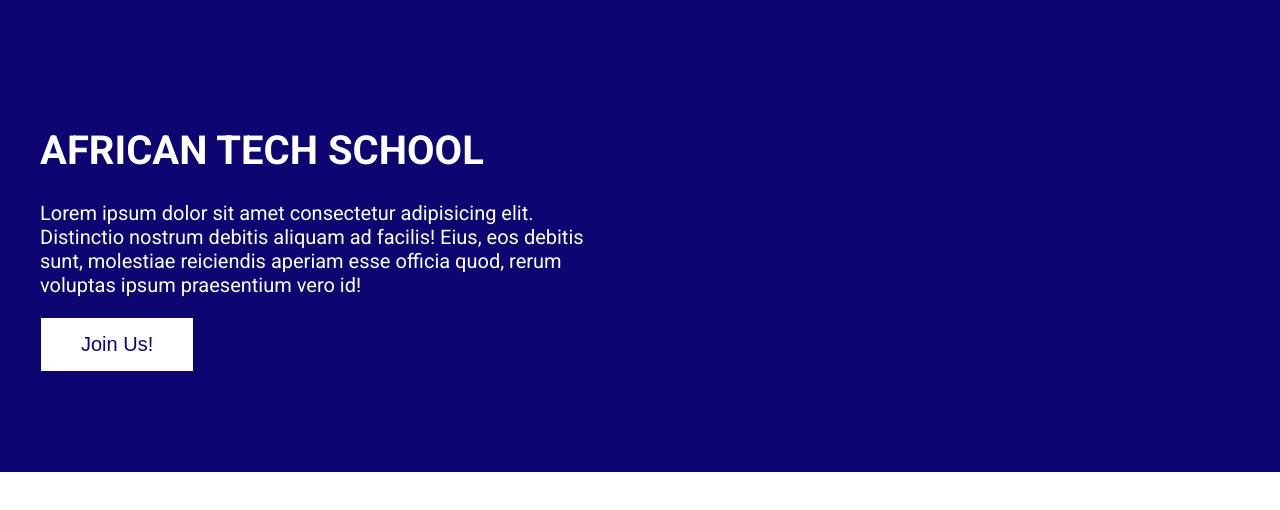
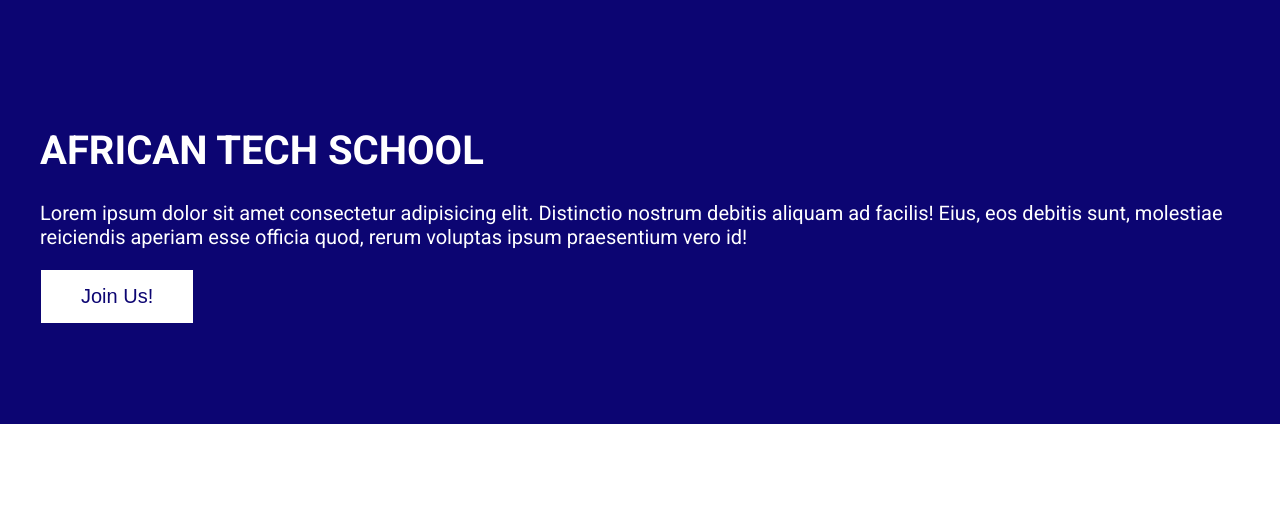
Before and after one commit to nwabueze1/school, a Next.js app: page / in a window 1280 px wide. Shown: the top 510 px of the page. Built offline with nearby package versions, Linux system fonts and the light colour scheme.

Commit message:
create container component

```diff
--- /dev/null
+++ b/components/container/Container.module.scss
@@ -0,0 +1,4 @@
+.container {
+  max-width: 1250px;
+  margin: 0 auto;
+}
--- /dev/null
+++ b/components/container/Container.tsx
@@ -0,0 +1,6 @@
+import React, { ReactNode } from "react";
+import Styles from "./Container.module.scss";
+
+export default function Container(props: { children: ReactNode }) {
+  return <div className={Styles.container}>{props.children}</div>;
+}
--- a/pages/index.tsx
+++ b/pages/index.tsx
@@ -2,6 +2,7 @@ import type { NextPage } from "next";
 import Head from "next/head";
 import Block from "../components/blocks/Block";
 import Button from "../components/button/Button";
+import Container from "../components/container/Container";
 import NavBar from "../components/navbar/NavBar";
 
 const Home: NextPage = () => {
@@ -11,14 +12,16 @@ const Home: NextPage = () => {
         <title>Home Page</title>
       </Head>
       <Block variant="contained">
-        <h1>AFRICAN TECH SCHOOL</h1>
-        <p style={{ maxWidth: "50ch" }}>
-          Lorem ipsum dolor sit amet consectetur adipisicing elit. Distinctio
-          nostrum debitis aliquam ad facilis! Eius, eos debitis sunt, molestiae
-          reiciendis aperiam esse officia quod, rerum voluptas ipsum praesentium
-          vero id!
-        </p>
-        <Button variant="outlined">Join Us!</Button>
+        <Container>
+          <h1>AFRICAN TECH SCHOOL</h1>
+          <p>
+            Lorem ipsum dolor sit amet consectetur adipisicing elit. Distinctio
+            nostrum debitis aliquam ad facilis! Eius, eos debitis sunt,
+            molestiae reiciendis aperiam esse officia quod, rerum voluptas ipsum
+            praesentium vero id!
+          </p>
+          <Button variant="outlined">Join Us!</Button>
+        </Container>
       </Block>
       {/* <Button>Click me</Button> */}
     </main>
```
